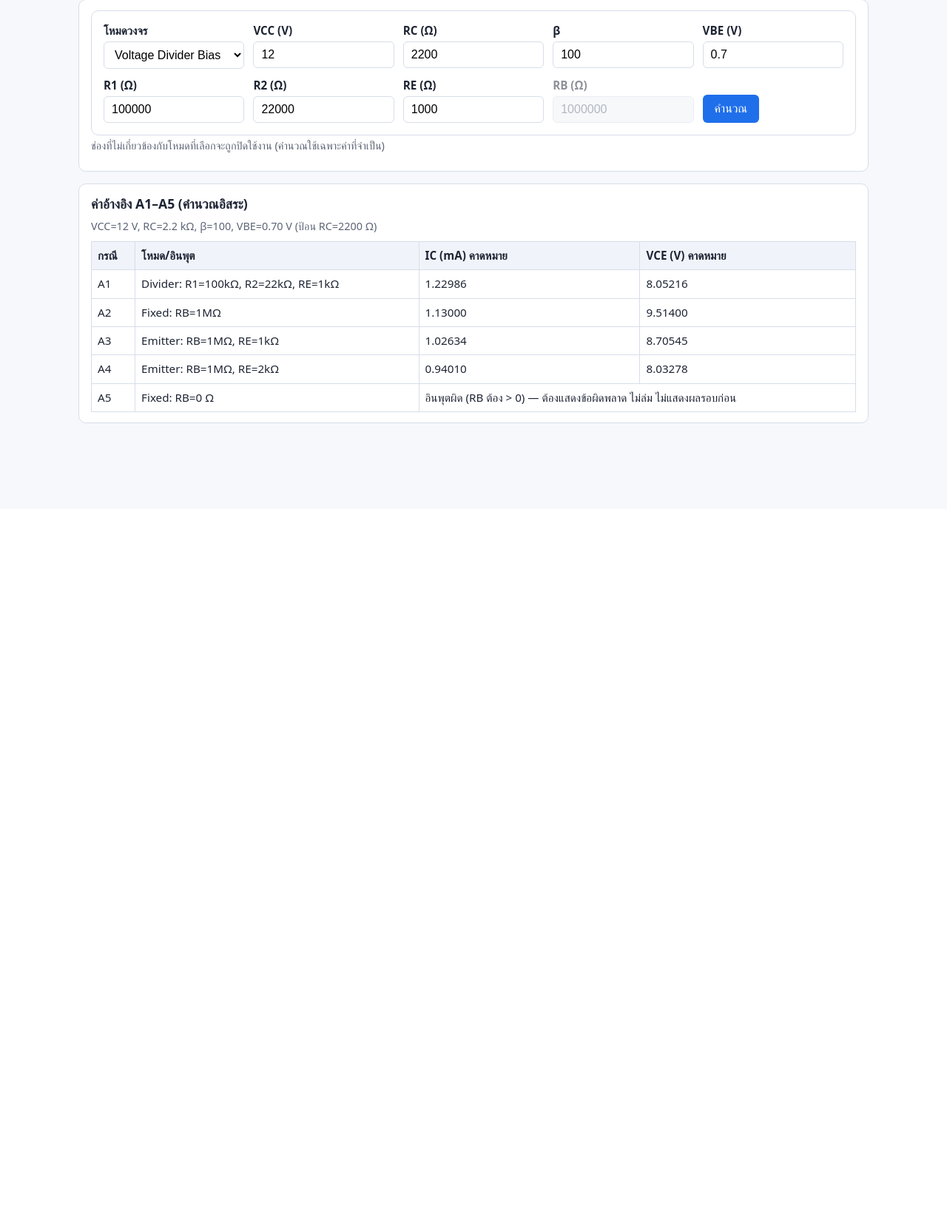
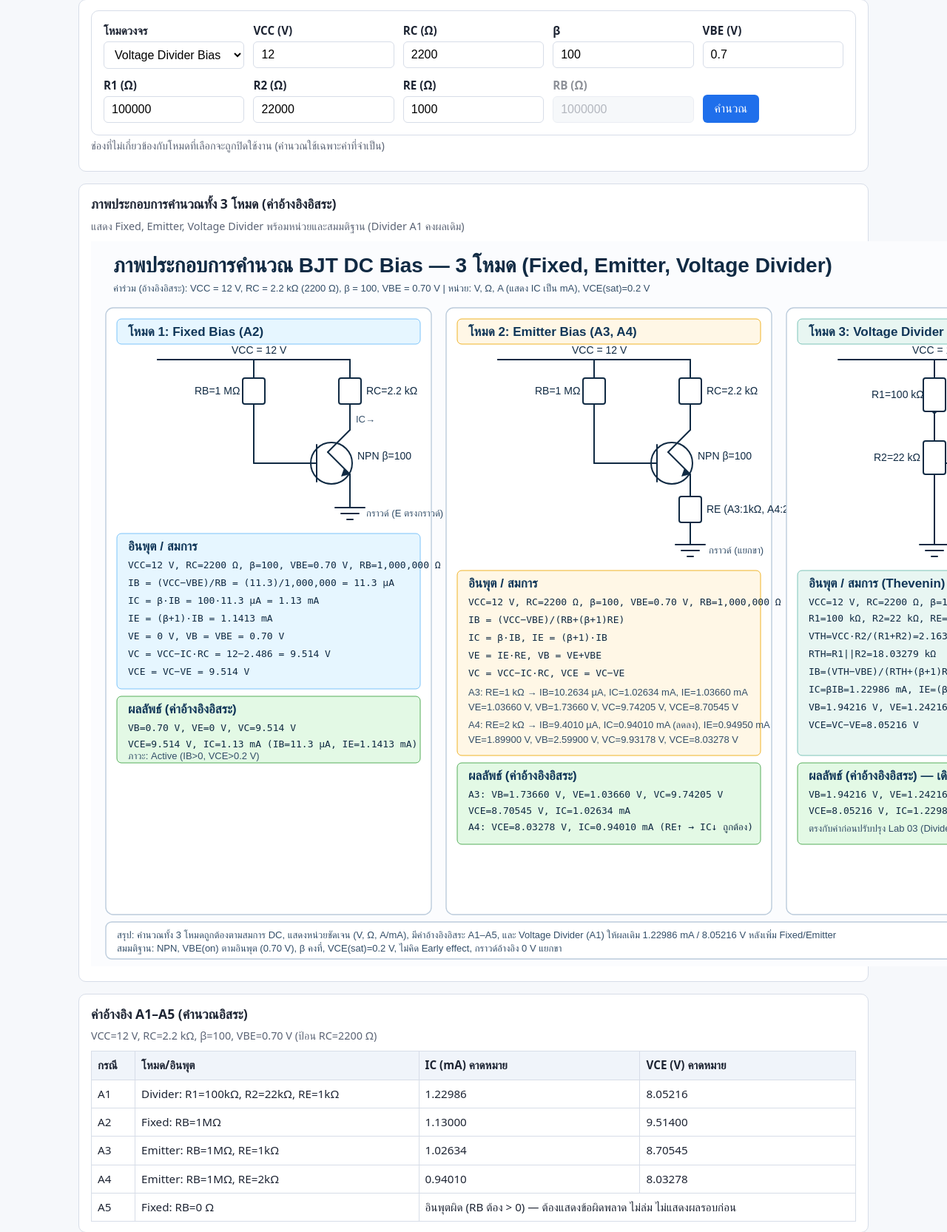
Before and after one commit to bank3939/gitlab, a Flask app: page / in a window 1280 px wide; the page is wider, and only the part inside the window is pictured. Shown: the part 112-1777 px from the top of that part at 74% size. Before the commit the page ends 684 px from the top of that part, so only its background shows below. Run offline with Flask 3, Linux system fonts and the light colour scheme.

Commit message:
feat: show three-mode calculation illustration on input page

```diff
--- a/templates/index.html
+++ b/templates/index.html
@@ -84,6 +84,12 @@
       {# errors shown above; avoid stale-looking results #}
     {% endif %}
 
+    <section class="panel illustration">
+      <h2>ภาพประกอบการคำนวณทั้ง 3 โหมด (ค่าอ้างอิงอิสระ)</h2>
+      <p class="muted small">แสดง Fixed, Emitter, Voltage Divider พร้อมหน่วยและสมมติฐาน (Divider A1 คงผลเดิม)</p>
+      <img src="{{ url_for('static', filename='bjt_three_modes_calculation.svg') }}" alt="ภาพประกอบการคำนวณ BJT DC Bias ทั้ง 3 โหมด" class="calc-illustration">
+    </section>
+
     <section class="panel">
       <h2>ค่าอ้างอิง A1–A5 (คำนวณอิสระ)</h2>
       <p class="muted small">VCC=12 V, RC=2.2 kΩ, β=100, VBE=0.70 V (ป้อน RC=2200 Ω)</p>
```
Also changed, not shown: static/bjt_three_modes_calculation.svg (added).
